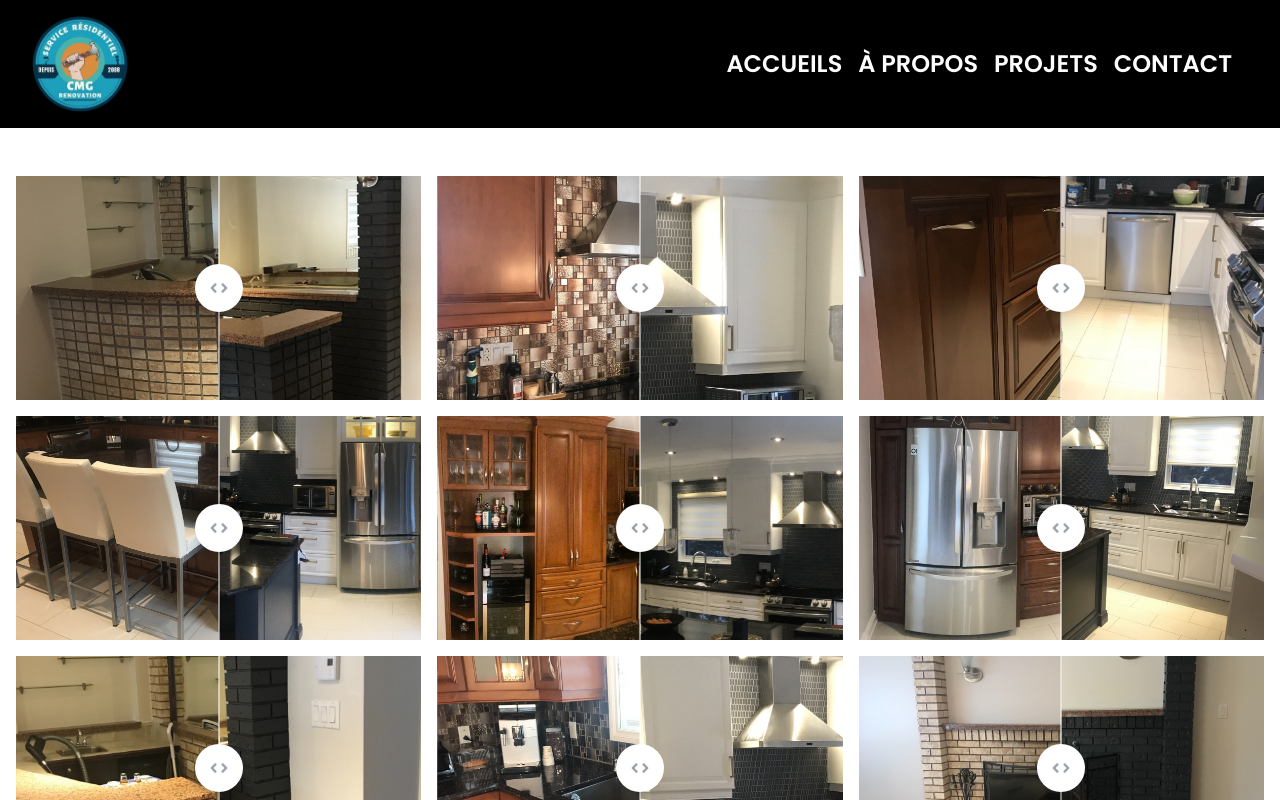
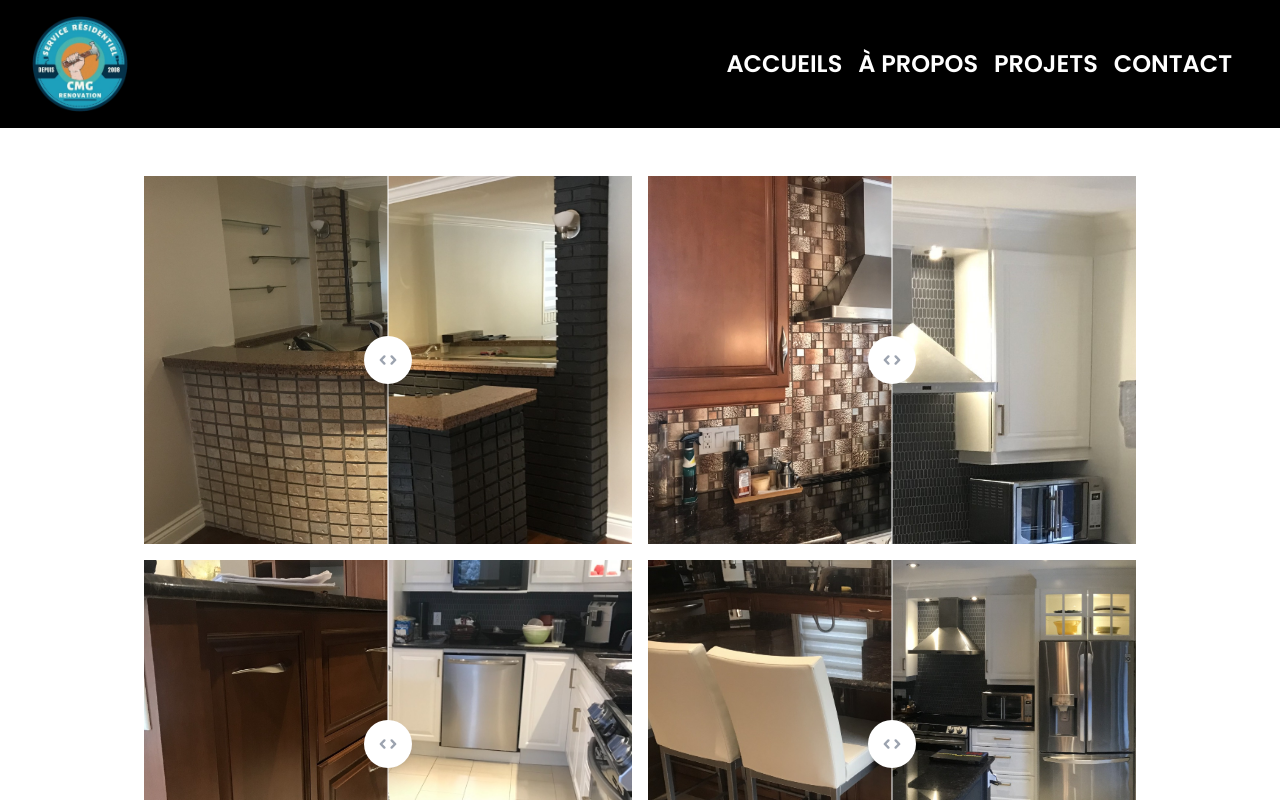
Before and after one commit to PedroL22/CMG, a Next.js app: page /projects in a window 1280 px wide. Shown: the top 800 px of the page. Built offline with nearby package versions, Linux system fonts and the light colour scheme.

Commit message:
✨💅 fix: Change ImageSlider height

```diff
--- a/src/components/ImageSlider.tsx
+++ b/src/components/ImageSlider.tsx
@@ -51,12 +51,12 @@ export default function ImageSlider({Image1, Image2}: SliderProps) {
 			<Image
 				src={Image2}
 				alt=''
-				className='object-cover h-56 pointer-events-none'
+				className='object-cover h-[23rem] pointer-events-none'
 			/>
 			<Image
 				src={Image1}
 				alt=''
-				className='object-cover h-56 absolute inset-0 pointer-events-none'
+				className='object-cover h-[23rem] absolute inset-0 pointer-events-none'
 				style={{
 					clipPath: `polygon(
               0 0,
--- a/src/pages/projects.tsx
+++ b/src/pages/projects.tsx
@@ -51,7 +51,7 @@ export default function Projects() {
 				<link rel='icon' href='/favicon.png' />
 			</Head>
 			<div className='bg-black fixed z-10 w-full font-sans header h-16 md:h-32' />
-			<div className='pt-24 pb-4 md:pt-44 px-3 max-w-7xl mx-auto flex flex-col gap-3 md:grid md:grid-cols-2 lg:grid-cols-2 xl:grid-cols-3'>
+			<div className='pt-24 pb-4 md:pt-44 px-3 max-w-5xl mx-auto flex flex-col gap-3 md:grid md:grid-cols-2'>
 				<ImageSlider Image1={image1} Image2={image2}/>
 				<ImageSlider Image1={image3} Image2={image4}/>
 				<ImageSlider Image1={image5} Image2={image6}/>
```
